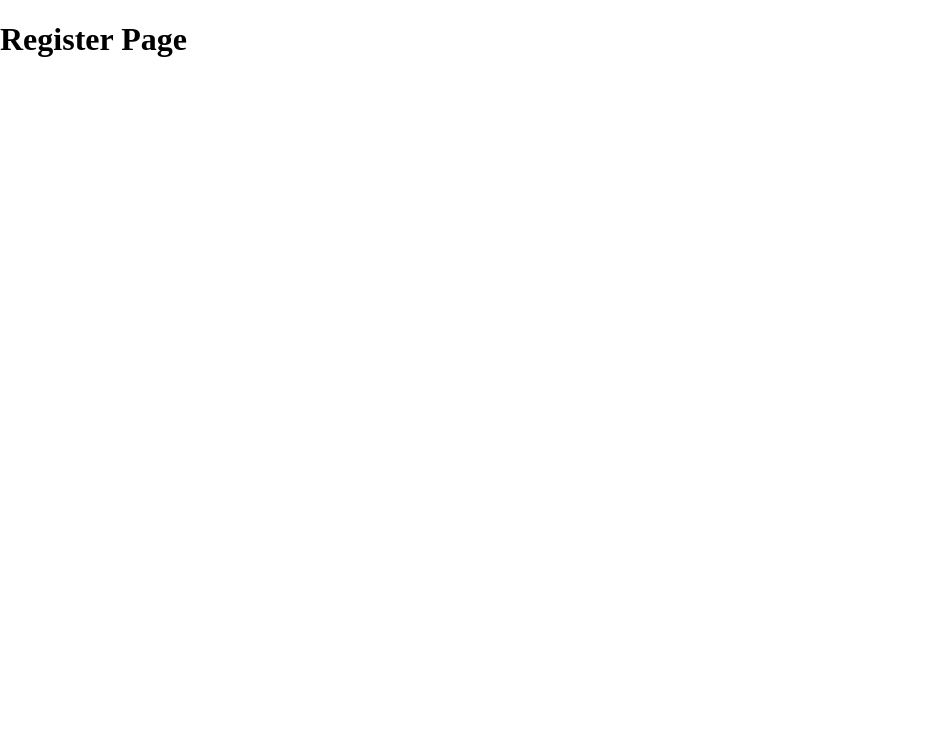
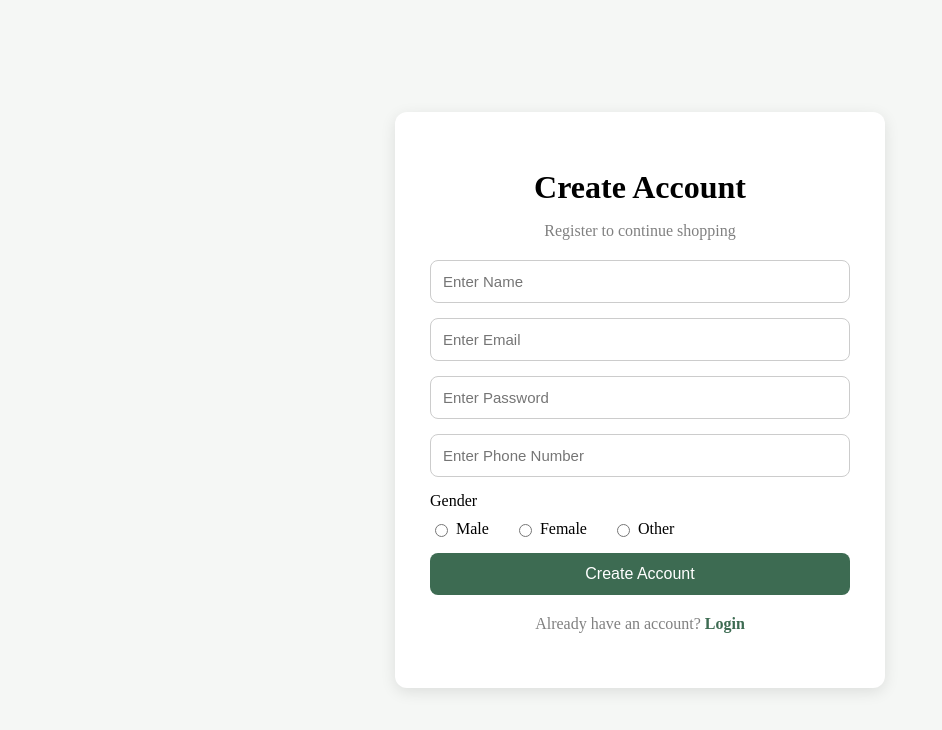
Before and after one commit to arunkumar-7/market-nest, a React (Vite) app: page /register in a window 1280 px wide. Shown: the top 730 px of the page, without its empty margins (0-942 px from the left). Built offline with nearby package versions, Linux system fonts and the light colour scheme.

Commit message:
feat: create register page UI

```diff
--- /dev/null
+++ b/src/pages/Register.css
@@ -0,0 +1,89 @@
+.register-container {
+  min-height: 100vh;
+  display: flex;
+  justify-content: center;
+  align-items: center;
+  background-color: #f5f7f5;
+}
+
+.register-card {
+  width: 420px;
+  background-color: white;
+  padding: 35px;
+  border-radius: 12px;
+  box-shadow: 0 4px 15px rgba(0, 0, 0, 0.1);
+}
+
+.register-card h1 {
+  margin-bottom: 10px;
+  text-align: center;
+}
+
+.register-card p {
+  color: gray;
+  margin-bottom: 20px;
+  text-align: center;
+}
+
+.register-card form {
+  display: flex;
+  flex-direction: column;
+  gap: 15px;
+}
+
+.register-card input[type="text"],
+.register-card input[type="email"],
+.register-card input[type="password"],
+.register-card input[type="tel"] {
+  padding: 12px;
+  border: 1px solid #cccccc;
+  border-radius: 8px;
+  font-size: 15px;
+}
+
+.gender-group {
+  display: flex;
+  flex-direction: column;
+  gap: 10px;
+}
+
+.gender-options {
+  display: flex;
+  gap: 25px;
+  flex-wrap: wrap;
+}
+
+.gender-options label {
+  display: flex;
+  align-items: center;
+  gap: 5px;
+}
+
+.register-card button {
+  padding: 12px;
+  border: none;
+  border-radius: 8px;
+  background-color: #3d6b52;
+  color: white;
+  font-size: 16px;
+  cursor: pointer;
+}
+
+.register-card button:hover {
+  background-color: #2f5541;
+}
+
+.login-link {
+  margin-top: 20px;
+  text-align: center;
+}
+
+.login-link a {
+  color: #3d6b52;
+  text-decoration: none;
+  font-weight: bold;
+}
+
+.login-link a:hover {
+  text-decoration: underline;
+}
--- a/src/pages/Register.tsx
+++ b/src/pages/Register.tsx
@@ -1,10 +1,78 @@
-import React from "react";
+import "./Register.css";
+import { Link } from "react-router-dom";
 
 function Register() {
   return (
-    <>
-      <h1>Register Page</h1>
-    </>
+    <div className="register-container">
+      <div className="register-card">
+        <h1>Create Account</h1>
+        <p>Register to continue shopping</p>
+
+        <form>
+          <input
+            type="text"
+            placeholder="Enter Name"
+          />
+
+          <input
+            type="email"
+            placeholder="Enter Email"
+          />
+
+          <input
+            type="password"
+            placeholder="Enter Password"
+          />
+
+          <input
+            type="tel"
+            placeholder="Enter Phone Number"
+          />
+
+          <div className="gender-group">
+            <label>Gender</label>
+
+            <div className="gender-options">
+              <label>
+                <input
+                  type="radio"
+                  name="gender"
+                  value="Male"
+                />
+                Male
+              </label>
+
+              <label>
+                <input
+                  type="radio"
+                  name="gender"
+                  value="Female"
+                />
+                Female
+              </label>
+
+              <label>
+                <input
+                  type="radio"
+                  name="gender"
+                  value="Other"
+                />
+                Other
+              </label>
+            </div>
+          </div>
+
+          <button type="submit">
+            Create Account
+          </button>
+        </form>
+
+        <p className="login-link">
+          Already have an account?{" "}
+          <Link to="/login">Login</Link>
+        </p>
+      </div>
+    </div>
   );
 }
 
```
